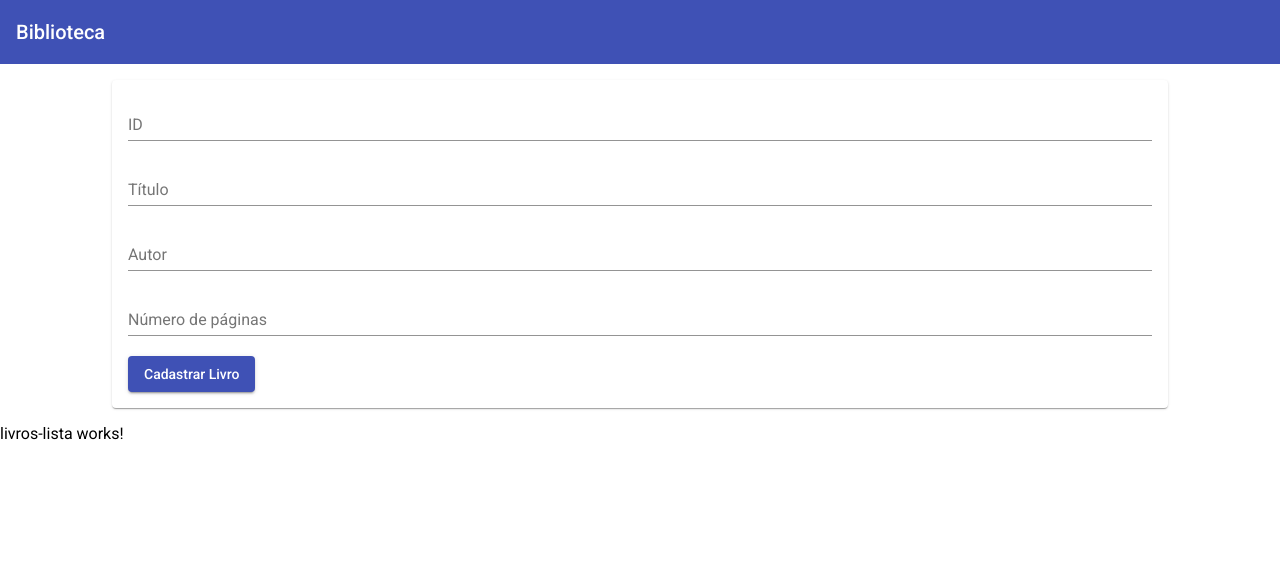
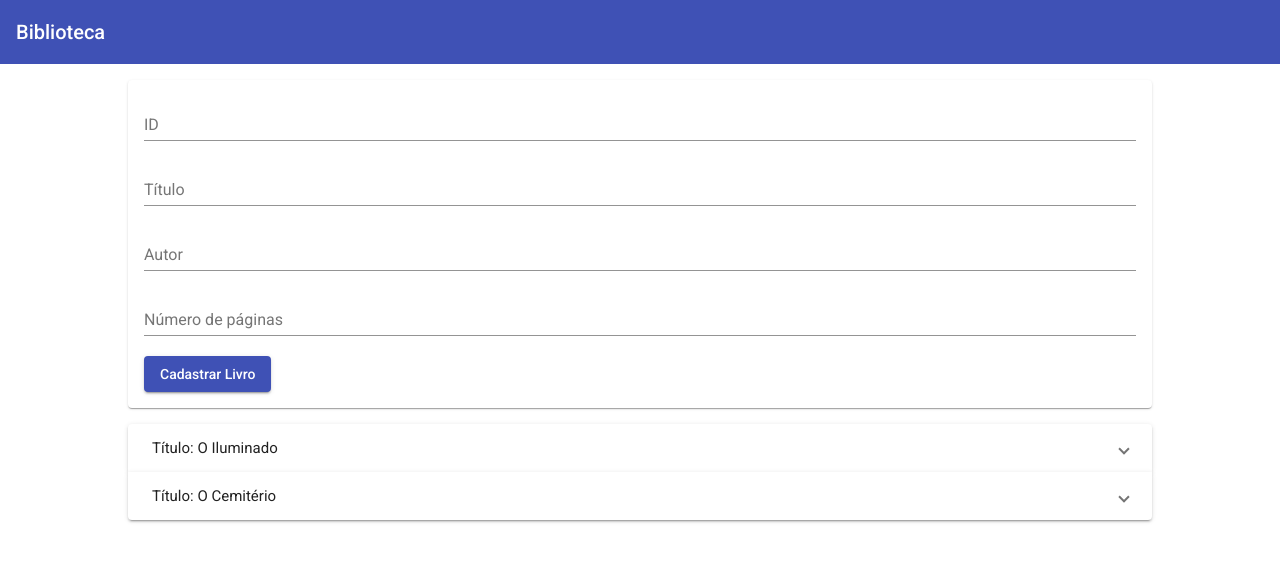
Before and after one commit to DanielScabar/projeto-lp2-t1, an Angular app: page / in a window 1280 px wide. Shown: the top 562 px of the page. Built offline with nearby package versions, Linux system fonts and the light colour scheme.

Commit message:
Front End do componente Lista Livros foi implementado

```diff
--- a/src/app/app.component.css
+++ b/src/app/app.component.css
@@ -1,3 +1,6 @@
 main{
   margin-top: 1rem; /* Relative to font-size of the root element */
+  width: 80%;
+  margin-left: auto;
+  margin-right: auto;
 }
--- a/src/app/app.module.ts
+++ b/src/app/app.module.ts
@@ -5,6 +5,7 @@ import { AppComponent } from './app.component';
 import { FormsModule } from '@angular/forms';
 import { BrowserAnimationsModule } from '@angular/platform-browser/animations';
 
+import { LivrosListaComponent } from './livros/livros-lista/livros-lista.component';
 import { LivrosCadastroComponent } from './livros/livros-cadastro/livros-cadastro.component';
 import { CabecalhoComponent } from './cabecalho/cabecalho.component';
 
@@ -12,7 +13,7 @@ import {MatInputModule} from '@angular/material/input';
 import {MatCardModule} from '@angular/material/card';
 import {MatButtonModule} from '@angular/material/button';
 import {MatToolbarModule} from '@angular/material/toolbar';
-import { LivrosListaComponent } from './livros/livros-lista/livros-lista.component';
+import {MatExpansionModule} from '@angular/material/expansion';
 
 @NgModule({
   declarations: [
@@ -28,7 +29,8 @@ import { LivrosListaComponent } from './livros/livros-lista/livros-lista.compone
     MatInputModule,
     MatCardModule,
     MatButtonModule,
-    MatToolbarModule
+    MatToolbarModule,
+    MatExpansionModule
   ],
   providers: [],
   bootstrap: [AppComponent]
--- a/src/app/livros/livros-cadastro/livros-cadastro.component.css
+++ b/src/app/livros/livros-cadastro/livros-cadastro.component.css
@@ -1,8 +1,3 @@
-mat-card{
-  width: 80%;
-  margin: auto;
-}
-
 mat-form-field, input{
   width: 100%;
 }
--- a/src/app/livros/livros-lista/livros-lista.component.css
+++ b/src/app/livros/livros-lista/livros-lista.component.css
@@ -0,0 +1,4 @@
+:host{
+  margin-top: 1rem;
+  display: block;
+}
--- a/src/app/livros/livros-lista/livros-lista.component.html
+++ b/src/app/livros/livros-lista/livros-lista.component.html
@@ -1 +1,13 @@
-<p>livros-lista works!</p>
+<mat-accordion *ngIf="livros.length > 0">
+  <mat-expansion-panel *ngFor="let livro of livros">
+    <mat-expansion-panel-header>
+      Título: {{ livro.titulo }}
+    </mat-expansion-panel-header>
+    <p>ID: {{ livro.id }}</p>
+    <p>Autor: {{ livro.autor }}</p>
+    <p>Número de Páginas: {{ livro.npaginas }}</p>
+  </mat-expansion-panel>
+</mat-accordion>
+<p class="mat-body-1" style="text-align: center" *ngIf="livros.length <= 0">
+  Nenhum livro cadastrado
+</p>
--- a/src/app/livros/livros-lista/livros-lista.component.ts
+++ b/src/app/livros/livros-lista/livros-lista.component.ts
@@ -6,6 +6,20 @@ import { Component, OnInit } from '@angular/core';
   styleUrls: ['./livros-lista.component.css']
 })
 export class LivrosListaComponent implements OnInit {
+  livros = [
+    {
+      id:"1",
+      titulo:"O Iluminado",
+      autor:"Stephen King",
+      npaginas:"300"
+    },
+    {
+      id:"2",
+      titulo:"O Cemitério",
+      autor:"Stephen King",
+      npaginas:"220"
+    }
+  ];
 
   constructor() { }
 
```
